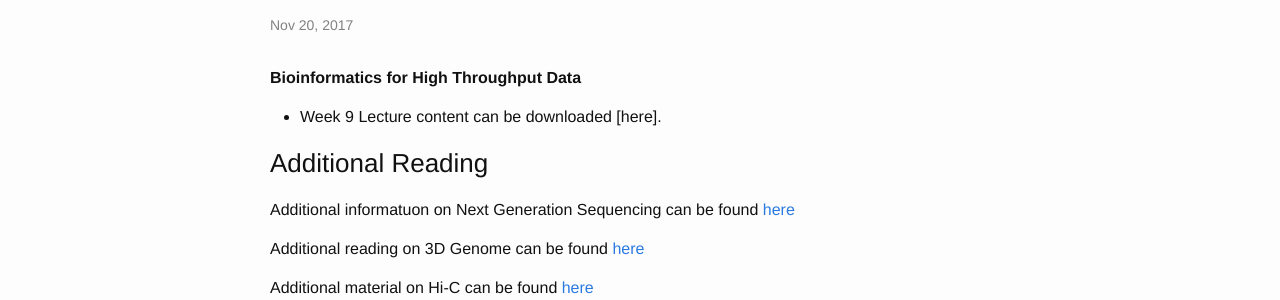
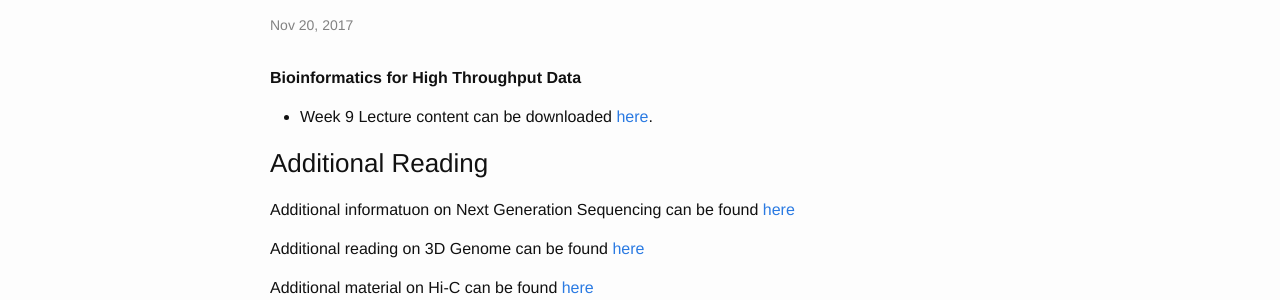
Before and after one commit to sods/bioinformatics, a Jekyll site: the page built from _posts/2017-11-20-week-9-bioinformatics-for-high-throughput-data.md, in a window 1280 px wide. Shown: the part 480-780 px from the top of the page. Built offline with Jekyll 4.4.1, drawn with Linux system fonts in a browser that asks for light colours; comment, search, counter and statistics services are not loaded; part of the change alters nothing that is shown.

```diff
--- a/_posts/2017-11-20-week-9-bioinformatics-for-high-throughput-data.md
+++ b/_posts/2017-11-20-week-9-bioinformatics-for-high-throughput-data.md
@@ -8,7 +8,7 @@ venue: FC-F02
 tagline: Bioinformatics for High Throughput Data
 ---
 
-* Week 9 Lecture content can be downloaded [here].
+* Week 9 Lecture content can be downloaded [here](http://opendsi.cc/bioinformatics/assets/Lecture_Wk9.pdf).
 
 ### Additional Reading
 
```
